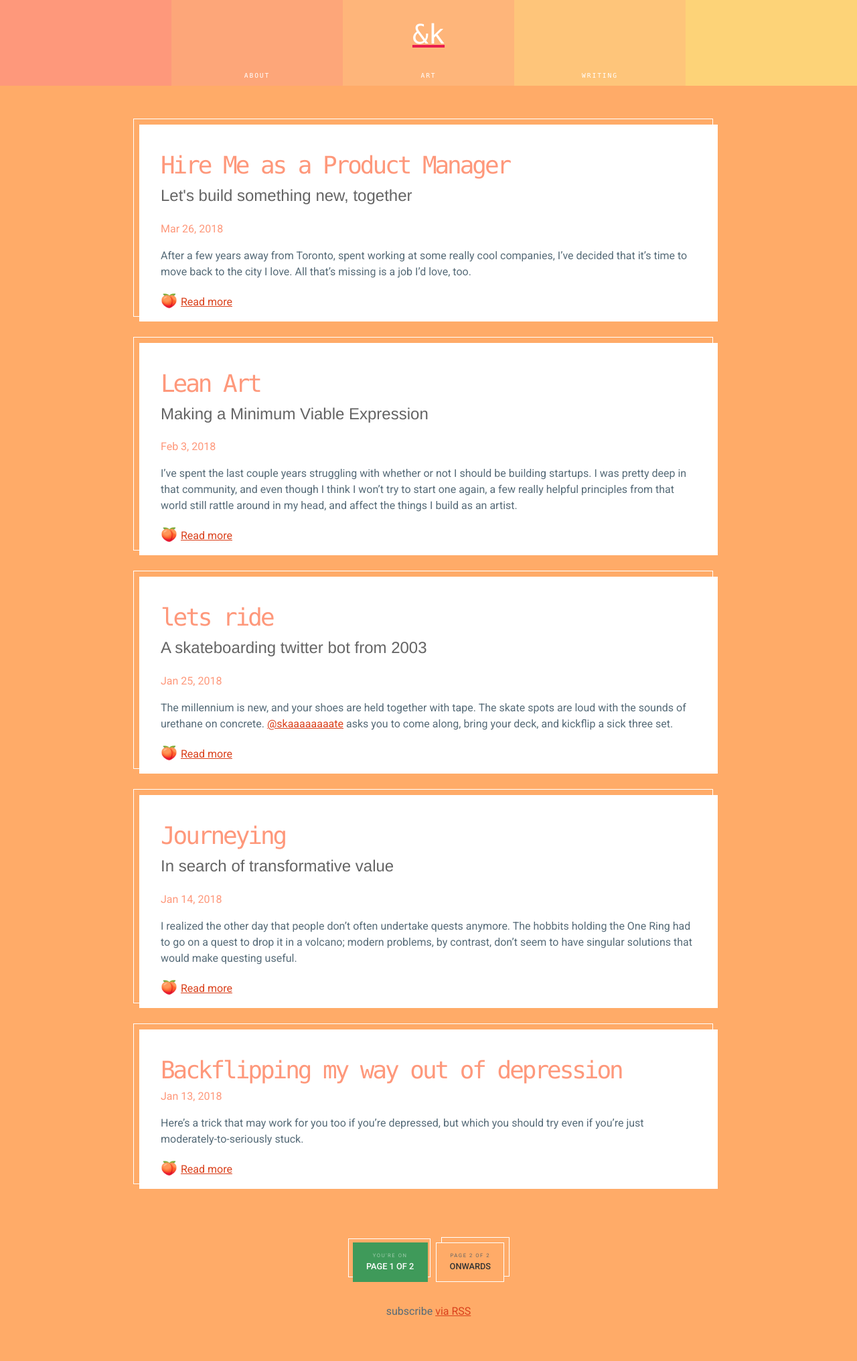
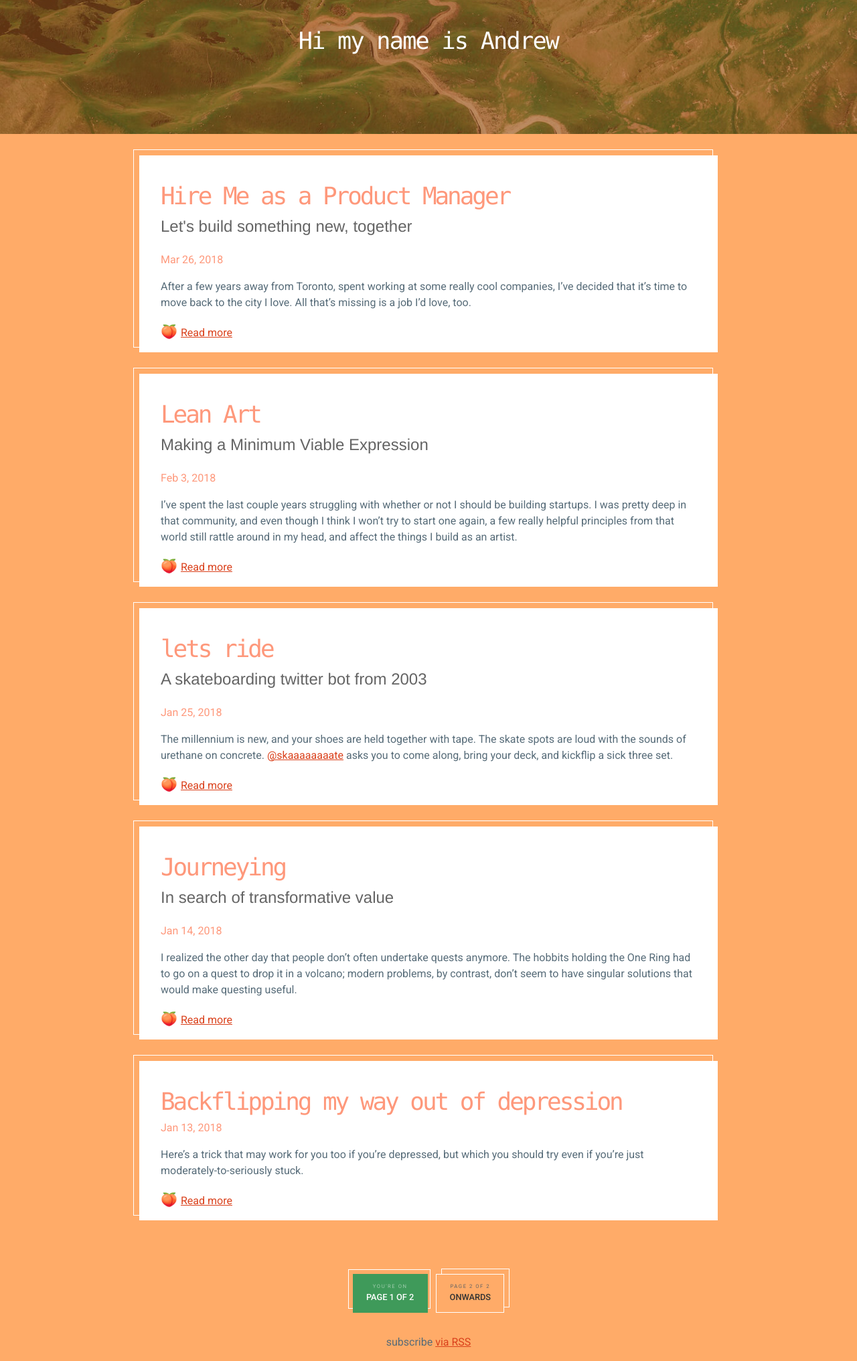
Before and after one commit to andkon/andkon.github.io, a Jekyll site: the page built from index.html, in a window 1280 px wide. Shown: the whole page at 67% size. Built offline with Jekyll 4.4.1, drawn with Linux system fonts in a browser that asks for light colours; nearby versions of some CDN libraries; the list of posts is cut into pages by our own code; before the commit the page ends 1986 px from its top, so only the background shows below that.

Commit message:
Basic header works now

```diff
--- a/_includes/head.html
+++ b/_includes/head.html
@@ -38,5 +38,6 @@
   <link rel="stylesheet" href="{{ "/assets/main.css" | relative_url }}">
   <link rel="canonical" href="{{ page.url | replace:'index.html','' | absolute_url }}">
   {% feed_meta %}
-  <script src="https://ajax.googleapis.com/ajax/libs/jquery/3.1.0/jquery.min.js"></script>
+  <script src="https://ajax.googleapis.com/ajax/libs/jquery/3.3.1/jquery.min.js"></script>
+  <script src="{{'/assets/js/homeheader.js' | relative_url }}"></script>
 </head>
--- a/_includes/header.html
+++ b/_includes/header.html
@@ -1,15 +1,6 @@
-<header class="home-header-wrapper">
-  <div class="home-header"></div>
+<header class="home-header-wrapper" id="hw">
   <div class="home-header">
-    <a class="header-link" href="{{ "about" | relative_url }}">about</a>
-
+    <h1>Hi my name is Andrew</h1>
   </div>
-  <div class="home-header">
-    <h1><a class="header-icon-link" href="{{ site.baseurl }}/">&k</a></h1>
-    <a class="header-link" href="{{ "art" | relative_url }}">art</a>
-  </div>
-  <div class="home-header">
-    <a class="header-link" href="{{ "writing" | relative_url }}">writing</a>
-  </div>
-  <div class="home-header"></div>
+  <div class="top"></div>
 </header>
--- /dev/null
+++ b/assets/js/homeheader.js
@@ -0,0 +1,8 @@
+$(window).scroll(function(){
+    if ($(window).scrollTop() >= 100) {
+        $('#hw').addClass('fix-sticky');
+    }
+    else {
+        $('#hw').removeClass('fix-sticky');
+    }
+});
--- a/assets/main.scss
+++ b/assets/main.scss
@@ -181,7 +181,6 @@ body {
 
 /* Header stuff */
 
-
 header {
   h1 {
    font-family: "Menlo", "Fira Mono", monospace;
@@ -189,88 +188,65 @@ header {
    font-size: 2.5em;
    font-weight: 300;
   }
-  &.home-header-wrapper {
-    font-family: "Menlo", "Fira Mono", monospace;
-    line-height: 1.2;
-    height: 8em;
-    padding: 1vw;
-    text-align: center;
-    position: relative;
-    top: 0px;
+}
+
+.home-header {
+  /*background-image: url('images/header.png');*/
+  top: 0;
+  left: 0;
+  width: 100%;
+  background-image:
+        linear-gradient(rgba(255,125,20,0.34), rgba(255,125,20,0.34)),
+        url('images/header.jpg');
+  height: 200px;
+  background-size: cover;
+  background-repeat: no-repeat;
+  background-position: center center;
+  text-align: center;
+  z-index: 2;
+
+  h1 {
+    margin-top: 0em;
+    margin-bottom: 0em;
+    padding-top: 1em;
+    font-size: 2.2em;
+    letter-spacing: -0.05em;
+  }
+
+  h2 {
+    margin-top: 0em;
+    padding-top: 0em;
+    font-family: "Helvetica Neue", "Helvetica", "Arial", sans-serif;
+    font-weight: 300;
+    font-size: 24;
+    color: white;
+  }
+  .fix-sticky & {
+    position: fixed;
+    height: 100px;
+    min-height: 0px;
+    padding-bottom: 0px;
   }
 }
 
-.header-link {
-  color: white;
-  font-size: 0.6em;
-  letter-spacing: 0.2em;
-  padding: 1em 2em;
-  text-transform: uppercase;
-  text-decoration: none;
-  transition: none 200ms ease-out;
-  transition-property: color, background;
-  &:hover {
-    background: #e81c4f;
-    color: white;
+.sticky { /* Container just in case we want more than just the search input to come along */
+  position: absolute;
+
+  .fix-sticky & {
+    position: fixed;
+    top: 10px;
+  }
+
+
+}
+
+.top {
+  .fix-sticky & {
+    height: 200px;
+    position: relative;
   }
 }
 
-.home-header-wrapper > div {
-  display: inline-block;
-  width: 20%;
-  height: 8em;
-  padding: 0;
-  position: absolute;
-  top: 0px;
-}
-
-.home-header{
-  &:nth-child(1) {
-    background: #FE987B;
-    left: 0%;
-  }
-  &:nth-child(2) {
-    background: #FDA679;
-    left: 20%;
-  }
-  &:nth-child(3) {
-    background: #FEB57A;
-    left: 40%;
-  }
-  &:nth-child(4) {
-    background: #FEC57A;
-    left: 60%;
-  }
-  &:nth-child(5) {
-    background: #FDD378;
-    left: 80%;
-  }
-  > a {
-    margin: auto;
-    position: absolute;
-    bottom: 0px;
-    left: 0px;
-    right: 0px;
-  }
-}
-
-.header-icon-link {
-  font-family: $monospace;
-  color: white;
-  bottom: auto;
-  /*font-size: 2.5em;*/
-  font-weight: 300;
-  margin: auto;
-  left: 0px;
-  right: 0px;
-  text-decoration-color: #e81c4f;
-
-  &:hover {
-    background: none;
-  }
-}
-
-/* header: */
 
 .post-header {
   /*background-image: url('images/header.png');*/
```
